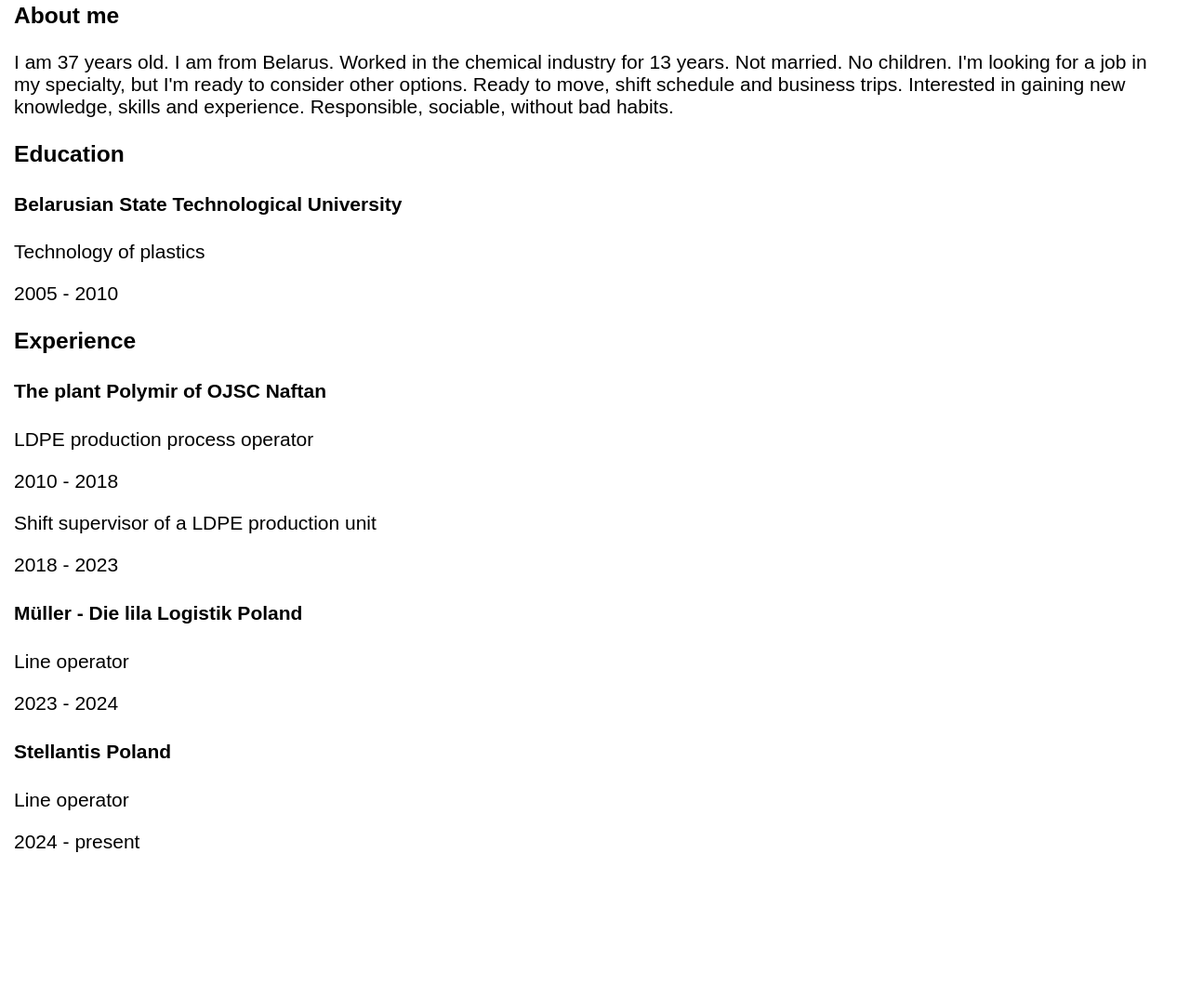
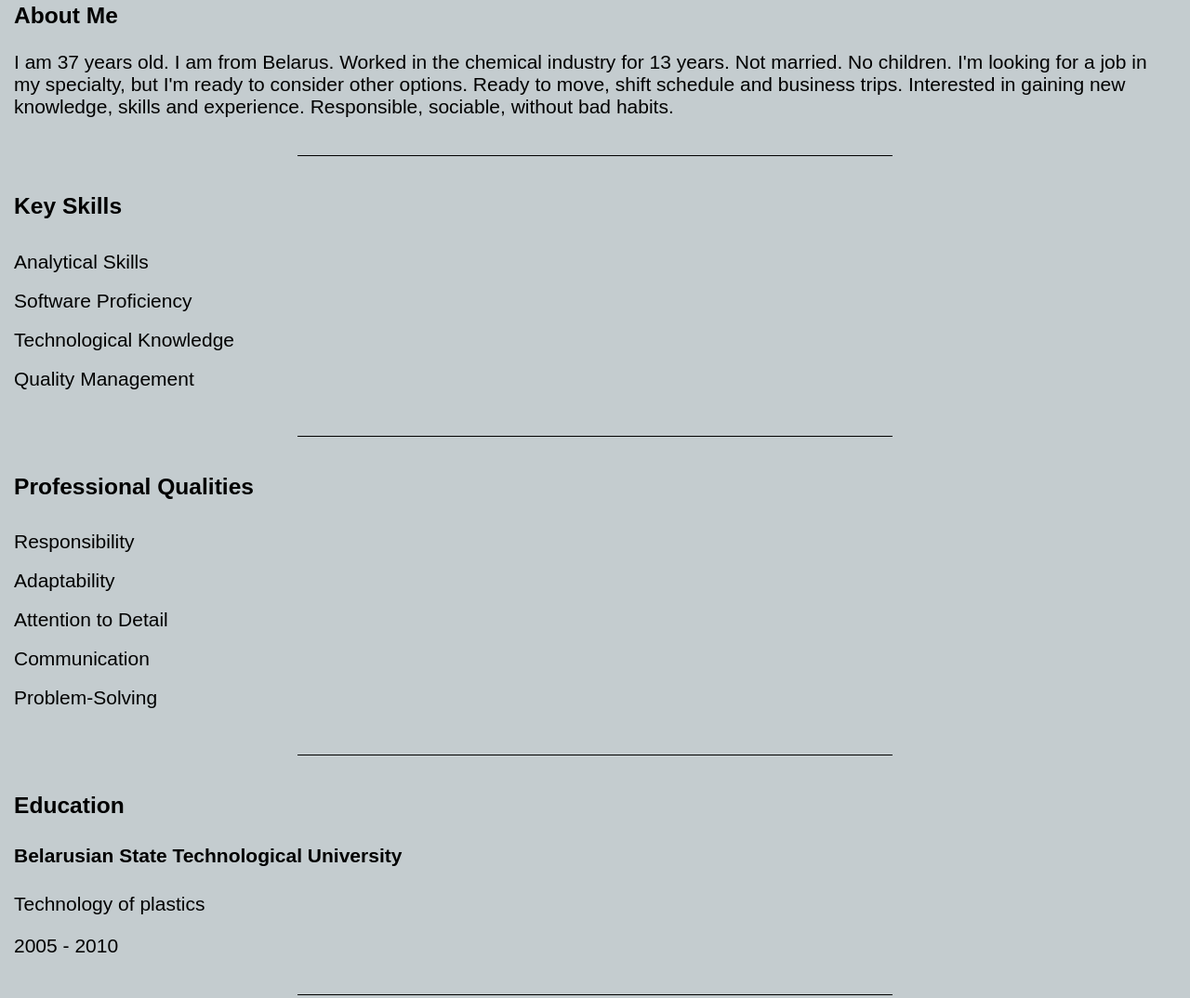
Before and after one commit to Starkouski/CV, a plain HTML site: page index.html in a window 1280 px wide. Shown: the part 668-1742 px from the top of the page at 93% size. Before the commit the page ends 1607 px from the top, so only its background shows below. Drawn offline with Linux system fonts and the light colour scheme; a web font is replaced by a local one.

Commit message:
feat: skills and design

```diff
--- a/index.html
+++ b/index.html
@@ -113,7 +113,7 @@
                 <h2>Сhemical engineer</h2>
             </div>
             <div>
-                <h3 class="title_tablet">About me</h3>
+                <h3 class="title_tablet">About Me</h3>
                 <p>I am 37 years old. I am from Belarus.
                     Worked in the chemical industry for 13 years.
                     Not married. No children. I'm looking for a job in my specialty,
@@ -122,12 +122,53 @@
                     skills and experience. Responsible, sociable, without bad habits.
                 </p>
             </div>
+            <div class="line"></div>
+            <div>
+                <h3 class="title_tablet">Key Skills</h3>
+                <ul>
+                    <li class="list_element">
+                        <div class="key_skill">Analytical Skills</div>
+                    </li>
+                    <li class="list_element">
+                        <div class="key_skill">Software Proficiency</div>
+                    </li>
+                    <li class="list_element">
+                        <div class="key_skill">Technological Knowledge</div>
+                    </li>
+                    <li class="list_element">
+                        <div class="key_skill">Quality Management</div>
+                    </li>
+                </ul>
+            </div>
+            <div class="line"></div>
+            <div>
+                <h3 class="title_tablet">Professional Qualities</h3>
+                <ul>
+                    <li class="list_element">
+                        <div class="key_skill">Responsibility</div>
+                    </li>
+                    <li class="list_element">
+                        <div class="key_skill">Adaptability</div>
+                    </li>
+                    <li class="list_element">
+                        <div class="key_skill">Attention to Detail</div>
+                    </li>
+                    <li class="list_element">
+                        <div class="key_skill">Communication</div>
+                    </li>
+                    <li class="list_element">
+                        <div class="key_skill">Problem-Solving</div>
+                    </li>
+                </ul>
+            </div>
+            <div class="line"></div>
             <div>
                 <h3 class="title_tablet">Education</h3>
                 <h4 class="title_tablet">Belarusian State Technological University</h4>
                 <p>Technology of plastics</p>
                 <p>2005 - 2010</p>
             </div>
+            <div class="line"></div>
             <div>
                 <h3 class="title_tablet">Experience</h3>
                 <h4 class="title_tablet">The plant Polymir of OJSC Naftan</h4>
--- a/style.css
+++ b/style.css
@@ -3,6 +3,7 @@
 body {
     max-width: 1440px;
     margin: 0 auto;
+    background-color: rgb(196, 204, 207);
 }
 
 ul {
@@ -38,7 +39,7 @@ p {
 
 .left {
     width: 30%;
-    background-color: LightSteelBlue;
+    background-color: rgb(170, 193, 222);
 }
 
 .container_avatar {
@@ -68,6 +69,10 @@ p {
     width: 170px;
 }
 
+.key_skill {
+    width: 100%;
+}
+
 .circle {
     width: 16px;
     height: 16px;
@@ -82,6 +87,13 @@ p {
 
 .right {
     width: 70%;
+}
+
+.line {
+    height: 1px;
+    width: 50%;
+    margin: 40px auto;
+    background-color: black;
 }
 
 @media screen and (max-width: 1280px) {
@@ -112,6 +124,9 @@ h1, h2 {
 .text {
     margin-left: 0;
 }
+.key_skill {
+    margin-left: 15px;
+}
 
 }
 
```
